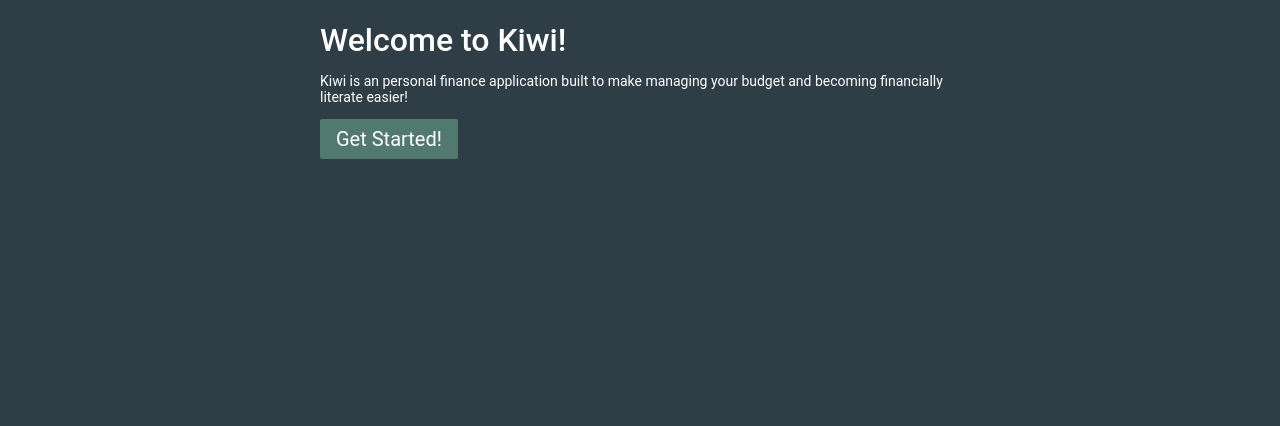
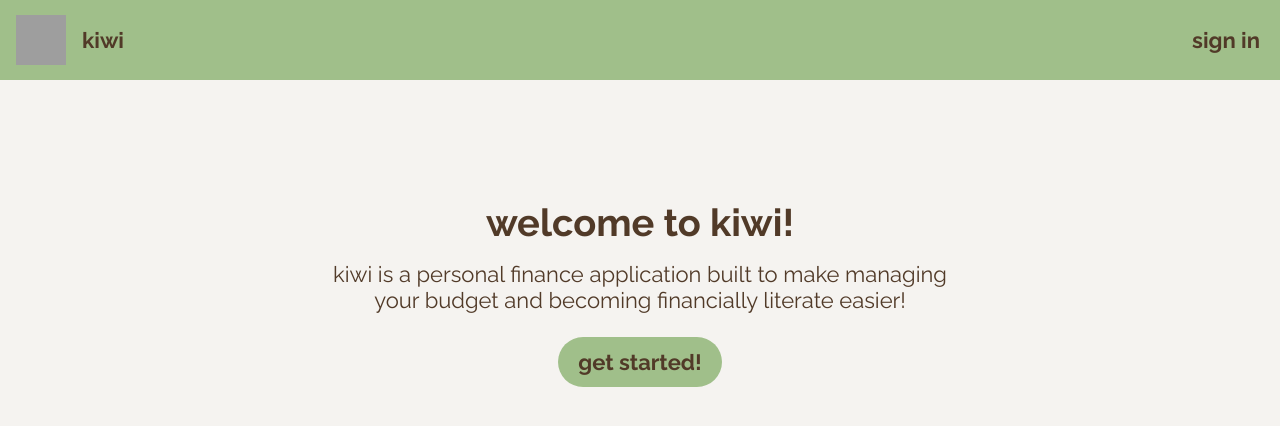
Before and after one commit to jadekeegan/kiwi, a React (Create React App) app: page / in a window 1280 px wide. Shown: the top 426 px of the page. Built offline with nearby package versions, Linux system fonts and the light colour scheme; grey boxes are pictures that could not be loaded.

Commit message:
home page and nav bar

```diff
--- a/src/App.js
+++ b/src/App.js
@@ -3,16 +3,18 @@ import { BrowserRouter, Routes, Route } from "react-router-dom";
 import Home from "./components/home.component";
 import SignUp from "./components/signup.component";
 import SignIn from "./components/signin.component";
+import Navbar from "./components/home-navbar.component"
 
 function App() {
   return (
    <BrowserRouter>
+    <Navbar />
     <Routes>
         <Route path="/" element={<Home />}></Route>
         <Route path="/sign-up" element={<SignUp />}></Route>
         <Route path="/sign-in" element={<SignIn />}></Route>
     </Routes>
- </BrowserRouter>
+    </BrowserRouter>
   );
 }
 
--- /dev/null
+++ b/src/components/home-navbar.component.css
@@ -0,0 +1,61 @@
+.home-navbar {
+  display: block;
+  width: 100%;
+}
+
+ul {
+  list-style: none;
+  background-color: #A0BF8A;
+  max-width: 100%;
+  height: 10vh;
+
+  display: flex;
+  align-items: center;
+  justify-content: space-between;
+}
+
+.brand {
+  display: flex;
+  align-items: center;
+  margin-left: 1rem;
+}
+
+.brand-label {
+  margin-left: 1rem;
+  margin-bottom: 0;
+  color: #513A28;
+  font-weight: 700;
+}
+
+li {
+  display: inline-block;
+  align-items: center;
+  text-align: center;
+}
+
+li Link {
+  display: flex;
+  color: #513A28;
+  text-align: center;
+  text-decoration: none;
+}
+
+li a:hover {
+  background-color: #223635;
+}
+
+.nav-button {
+  background-color: transparent;
+  display: block;
+}
+
+.nav-button:hover {
+  background-color: #1a312b;
+  height: 10vh;
+  border-radius: 0;
+  color: #F5F3F0;
+}
+
+.active {
+  background-color: #223635;
+}
--- /dev/null
+++ b/src/components/home-navbar.component.js
@@ -0,0 +1,31 @@
+import React, { Component } from 'react';
+import { Link } from "react-router-dom";
+
+import "./home-navbar.component.css"
+
+const Navbar = () => {
+  return (
+    <div class="home-navbar">
+      <ul>
+        <li>
+          <Link to="/" class="nav-link">
+            <div class="brand">
+              <img src="https://upload.wikimedia.org/wikipedia/commons/0/0b/Kiwi.svg" width="50" height="50"></img>
+              <p class="brand-label">kiwi</p>
+            </div>
+          </Link>
+        </li>
+
+        <li>
+          <Link to="/sign-in" class="nav-link">
+            <button class="nav-button">sign in</button>
+          </Link>
+        </li>
+
+      </ul>
+
+    </div>
+  );
+}
+
+export default Navbar;
--- a/src/components/home.component.css
+++ b/src/components/home.component.css
@@ -1,4 +1,13 @@
 .home-page {
   margin: auto;
   width: 50%;
+
+  position: fixed;
+  top: 25%;
+  left: 25%;
+
+  display: flex;
+  flex-direction: column;
+  justify-content: center;
+  align-items: center;
 }
--- a/src/components/home.component.js
+++ b/src/components/home.component.js
@@ -6,13 +6,25 @@ export default class Home extends Component {
 
   render() {
     return (
+
       <div class="home-page">
-        <h1>Welcome to Kiwi!</h1>
-        <p>Kiwi is an personal finance application built to make managing your budget and becoming financially literate easier!</p>
-        <Link to="/sign-up">
-          <button>Get Started!</button>
-        </Link>
+        <div class="welcome-info">
+          <h1>welcome to kiwi!</h1>
+          <p>kiwi is a personal finance application built to make managing your budget and becoming financially literate easier!</p>
+          <Link to="/sign-up">
+            <button>get started!</button>
+          </Link>
+        </div>
+
+        {/* <div class="about">
+          <h1>welcome to kiwi!</h1>
+          <p>kiwi is a personal finance application built to make managing your budget and becoming financially literate easier!</p>
+          <Link to="/sign-up">
+            <button>get started!</button>
+          </Link>
+        </div> */}
       </div>
+
     );
   }
 }
--- a/src/index.css
+++ b/src/index.css
@@ -1,17 +1,21 @@
 /* Global Styles */
+@import url('https://fonts.googleapis.com/css2?family=Raleway:ital,wght@0,400;0,500;0,600;0,700;0,800;1,400;1,500;1,600;1,700;1,800&display=swap');
 
 * {
-  font-family: 'Roboto', Arial, sans-serif;
-  color: white;
+  font-family: 'Raleway', sans-serif;
+  color: #513A28;
   box-sizing: border-box;
+  margin: 0;
+  padding: 0;
+  text-align: center;
+
   -webkit-font-smoothing: antialiased;
   -moz-osx-font-smoothing: grayscale;
 }
 
 body {
   margin: 0;
-  background: #2F3E46;
-  color: white;
+  background: #F5F3F0;
 }
 
 .container {
@@ -28,27 +32,21 @@ router-outlet + *  {
 /* Text */
 
 h1 {
-  font-size: 32px;
-  margin-bottom: 0;
-}
-
-h2 {
-  font-size: 20px;
-}
-
-h1, h2 {
-  font-weight: 500;
+  font-size: 4.75vh;
+  margin-bottom: 1rem;
+  font-weight: 700;
 }
 
 p {
-  font-size: 14px;
+  font-size: 2.75vh;
+  margin-bottom: 1.5rem;
 }
 
 /* Hyperlink */
 
 a {
   cursor: pointer;
-  color: #52796F;
+  color: #599365;
   text-decoration: none;
 }
 
@@ -79,19 +77,25 @@ label {
 /* Button */
 .button, button {
   display: inline-flex;
-  align-items: center;
-  padding: 8px 16px;
-  border-radius: 2px;
-  font-size: 20px;
+  text-align: center;
+  padding: 1.5vh 2.5vh;
+  border-radius: 5vh;
+
+  font-size: 2.75vh;
+  font-weight: 700;
+
   cursor: pointer;
-  background-color: #52796F;
-  color: white;
+  background-color: #A0BF8A;
+  color: #513A28;
   border: none;
 }
 
 .button:hover, button:hover {
   opacity: 0.8;
   font-weight: normal;
+
+  background-color: #1a312b;
+  color: #F5F3F0;
 }
 
 .button:disabled, button:disabled {
```
Also changed, not shown: src/components/navbar.component.js (deleted).
